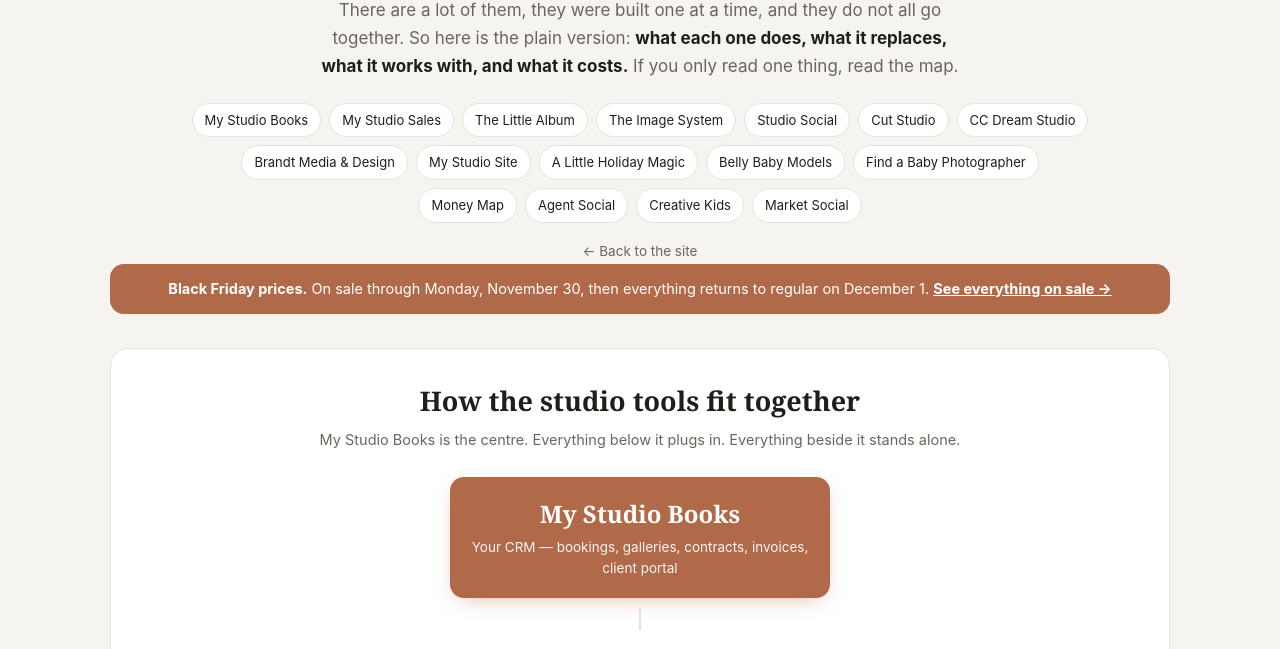
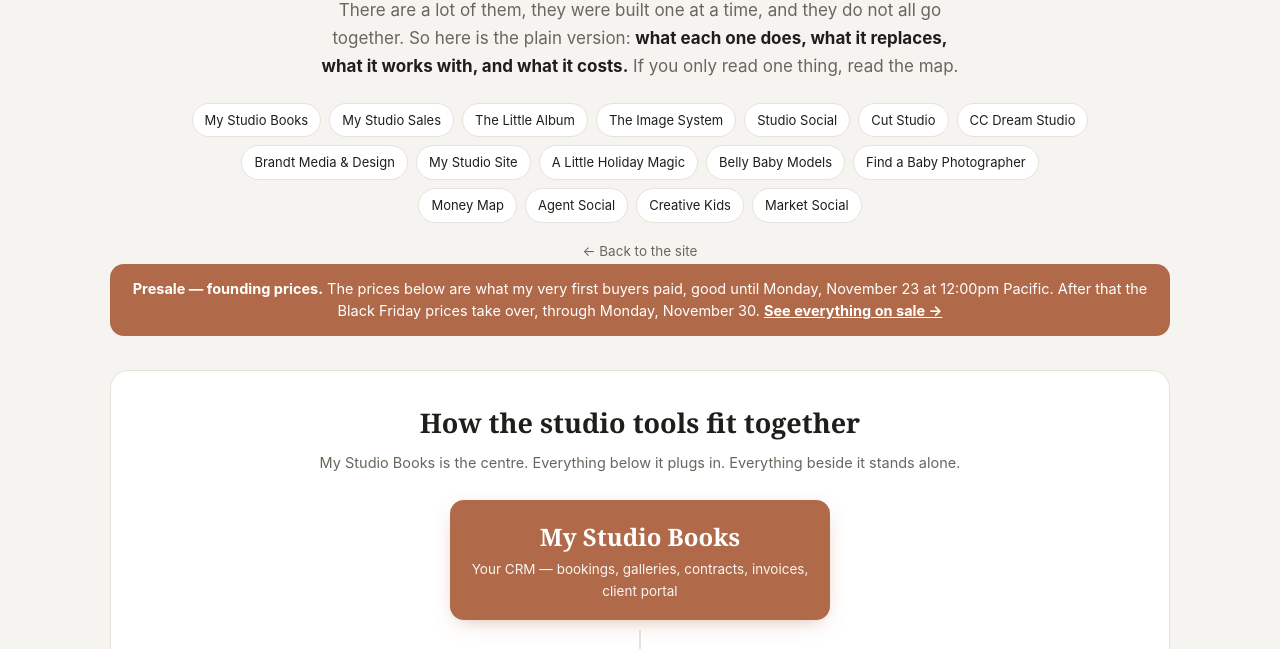
Before and after one commit to theanabrandt/alittleholidaymagic, a website: page public/tools/index.html in a window 1280 px wide. Shown: the part 110-759 px from the top of the page. Drawn offline with Linux system fonts and the light colour scheme.

Commit message:
Extend presale to Monday Nov 23 at noon PT
The Saturday 11:59pm deadline passed, so the homepage fell back to $199
and the Tool Portal stepped up to Black Friday prices. The Black Friday
page now runs the presale "until Monday at noon", so both follow it:
founding prices through Mon Nov 23 12:00pm PT, Black Friday prices after
that through Nov 30, regular from Dec 1.

Co-Authored-By: Claude Opus 5 <noreply@anthropic.com>
Claude-Session: https://claude.ai/code/session_01WPUEGXasG6oYRA8GJZFyBo

```diff
--- a/public/config.js
+++ b/public/config.js
@@ -7,7 +7,7 @@ window.ALHM_CONFIG = {
   SUPABASE_ANON_KEY: "sb_publishable_P0FtG0cMGokc5OhPb51qnA_d6uP3FKW",
 
   // Stripe Payment Links (Stripe → Payment Links → copy link)
-  STRIPE_LINK_LAUNCH: "https://buy.stripe.com/dRmeVe5Lb2445vA5LZ33W3R",   // $74 founding price (48-hour pre-Black-Friday sale)
+  STRIPE_LINK_LAUNCH: "https://buy.stripe.com/dRmeVe5Lb2445vA5LZ33W3R",   // $74 founding price (presale, through Mon Nov 23 at noon PT)
   STRIPE_LINK_FULL:   "https://buy.stripe.com/00wdRa0qR6kkbTYcan33W27",  // $199 lifetime
 
   // When the $74 sale price ends. Use your local time with offset, e.g. "2026-10-15T09:00:00-07:00".
@@ -15,5 +15,5 @@ window.ALHM_CONFIG = {
   // Free coloring book shown in Santa's Workshop on every studio page. Leave "" to hide it.
   COLORING_BOOK_URL: "https://drive.google.com/file/d/1xk6ry7BWDZbRcGYOK_31n6EId3DI7bfq/view?usp=sharing",
 
-  LAUNCH_ENDS: "2026-11-21T23:59:00-08:00"
+  LAUNCH_ENDS: "2026-11-23T12:00:00-08:00"
 };
--- a/public/tools/index.html
+++ b/public/tools/index.html
@@ -475,10 +475,11 @@
 </footer>
 
 <!-- Sale prices, applied by date to match blackfriday.anabrandteducation.com.
-     Regular prices live in the HTML above and come back on their own after Nov 30. -->
+     Regular prices live in the HTML above and come back on their own after Nov 30.
+     Presale (founding) prices run until Mon Nov 23 at 12:00pm PT. -->
 <script>
 (function(){
-  var FOUNDING_ENDS = new Date("2026-11-21T23:59:59-08:00").getTime();
+  var FOUNDING_ENDS = new Date("2026-11-23T12:00:00-08:00").getTime();
   var BF_ENDS       = new Date("2026-11-30T23:59:59-08:00").getTime();
   var BF_URL        = "https://blackfriday.anabrandteducation.com";
   var now   = Date.now();
@@ -502,7 +503,7 @@
   };
 
   var note = phase === "founding"
-    ? "Founding price \u00b7 ends Sat 11:59pm PT"
+    ? "Founding price \u00b7 ends Mon 12pm PT"
     : "Black Friday price \u00b7 ends Mon Nov 30";
 
   var changed = 0;
@@ -524,7 +525,7 @@
   var bar = document.getElementById("saleBar");
   if (bar && changed) {
     bar.innerHTML = phase === "founding"
-      ? '<b>48-hour founding prices.</b> The prices below are what my very first buyers paid, good through Saturday, November 21 at 11:59pm Pacific. On Sunday the Black Friday prices take over. <a href="' + BF_URL + '">See everything on sale &rarr;</a>'
+      ? '<b>Presale \u2014 founding prices.</b> The prices below are what my very first buyers paid, good until Monday, November 23 at 12:00pm Pacific. After that the Black Friday prices take over, through Monday, November 30. <a href="' + BF_URL + '">See everything on sale &rarr;</a>'
       : '<b>Black Friday prices.</b> On sale through Monday, November 30, then everything returns to regular on December 1. <a href="' + BF_URL + '">See everything on sale &rarr;</a>';
     bar.hidden = false;
   }
```
